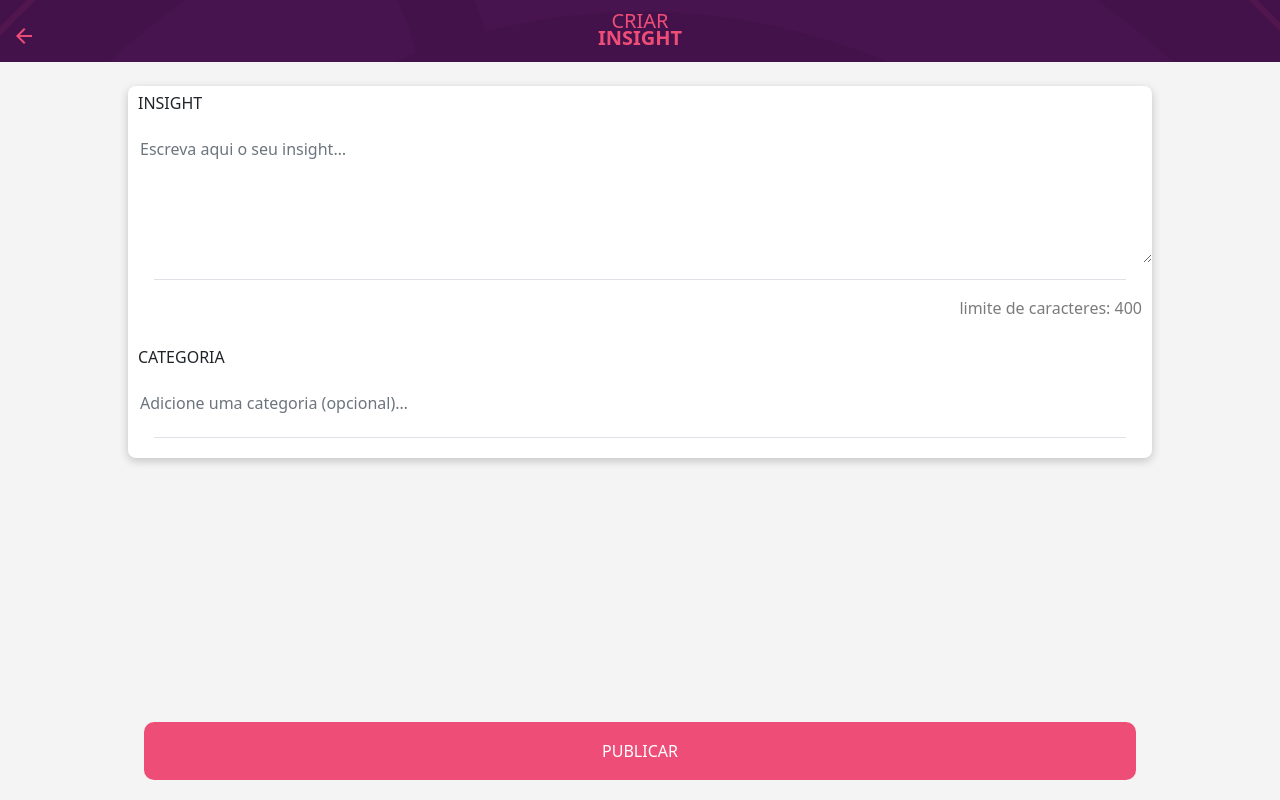
After one commit to Italo-Carvalho/Insights, a Django app: page /new/ in a window 1280 px wide. The commit adds this page. Run offline with Django 3.2, Linux system fonts and the light colour scheme.

Commit message:
web templates, docker setup, api optimize, fix card serializer

```diff
--- a/core/urls.py
+++ b/core/urls.py
@@ -16,7 +16,7 @@ schema_view = get_schema_view(
 )
 
 urlpatterns = [
-    path('api/doc', schema_view.with_ui('swagger', cache_timeout=0), name='schema-swagger-ui'),
+    path('api/doc/', schema_view.with_ui('swagger', cache_timeout=0), name='schema-swagger-ui'),
     path('api/api.json/', schema_view.without_ui(cache_timeout=0),
          name='schema-swagger-ui'),
     path('redoc/', schema_view.with_ui('redoc', cache_timeout=0), name='schema-redoc'),
--- a/insights/api/serializes.py
+++ b/insights/api/serializes.py
@@ -9,6 +9,7 @@ class TagsSerializer(serializers.ModelSerializer):
         fields = ('id', 'name')
 
 class CardSerializer(serializers.ModelSerializer):
+    tags = TagsSerializer(read_only=True, many=True)
     class Meta:
         model = Card
         fields = ('id', 'texto', 'data_criacao', 'data_modificacao', 'tags')
--- a/insights/api/viewsets.py
+++ b/insights/api/viewsets.py
@@ -16,7 +16,7 @@ class TagsViewsetsRUD(generics.RetrieveUpdateDestroyAPIView):
 
 
 class CardViewsetsLC(generics.ListCreateAPIView):
-    queryset = models.Card.objects.all()
+    queryset = models.Card.objects.all().prefetch_related('tags')
     permission_classes = (IsAuthenticated,)
     serializer_class = serializes.CardSerializer
     filter_backends = (DjangoFilterBackend,)
--- a/static/css/style.css
+++ b/static/css/style.css
@@ -7,14 +7,3 @@ img.avatar{
     border: 2px solid #ED4D77;
 
 }
-
-@media (min-width: 768px) {
-    .navbar-brand.abs
-        {
-            position: absolute;
-            width: auto;
-            left: 50%;
-            transform: translateX(-50%);
-            text-align: center;
-        }
-    }
--- a/web/templates/base.html
+++ b/web/templates/base.html
@@ -10,15 +10,31 @@
         <!-- Bootstrap CSS -->
         <link href="https://cdn.jsdelivr.net/npm/bootstrap@5.1.0/dist/css/bootstrap.min.css" rel="stylesheet" integrity="sha384-KyZXEAg3QhqLMpG8r+8fhAXLRk2vvoC2f3B09zVXn8CA5QIVfZOJ3BCsw2P0p/We" crossorigin="anonymous">
         <link rel="stylesheet" href="{% static 'css/style.css' %}">
-        {% comment %} <link rel="stylesheet" href="{% static 'css/bootstrap.css' %}"> {% endcomment %}
         <link rel="stylesheet" href="https://cdn.jsdelivr.net/npm/boxicons@latest/css/boxicons.min.css">
         <link rel="stylesheet" href="https://cdnjs.cloudflare.com/ajax/libs/font-awesome/5.15.1/css/all.min.css" integrity="sha512-+4zCK9k+qNFUR5X+cKL9EIR+ZOhtIloNl9GIKS57V1MyNsYpYcUrUeQc9vNfzsWfV28IaLL3i96P9sdNyeRssA==" crossorigin="anonymous" />
+        <link href="https://fonts.googleapis.com/icon?family=Material+Icons" rel="stylesheet">
 
         {% block head %}{% endblock head %}
     </head>
 
     <body>
+<style>
+body{
+    background-color: #F4F4F4;
+}
+.banner{
+    background-repeat: no-repeat;
+    background-size: cover;
+}
+hr {
 
+  color:#ED4D77;
+  width: 100px;
+  text-align: center;
+  margin: 0 auto;
+ opacity: 100%;
+}
+</style>
 
 {% include 'navbar.html' %}
 
--- a/web/templates/navbar.html
+++ b/web/templates/navbar.html
@@ -1,24 +1 @@
 {% load static %}
-<nav class="navbar navbar-expand-md navbar-dark mt-4">
-    <div class="container-fluid">
-        <div class="navbar-brand abs" id='avatar-w' >
-            <img class='avatar' width='75px' src="{% static 'img/avatar.png' %}">
-        </div>
-        <button class="navbar-toggler ms-auto" type="button" data-bs-toggle="collapse" data-bs-target="#collapseNavbar">
-            <span class="navbar-toggler-icon"></span>
-        </button>
-        <div class="navbar-collapse collapse" id="collapseNavbar">
-            <ul class="navbar-nav">
-                <li class="nav-item active">
-                    <a class="nav-link" href="#">Link</a>
-                </li>
-
-            </ul>
-            <ul class="navbar-nav ms-auto">
-                <li class="nav-item">
-                    <a class="nav-link" href="" data-bs-target="#myModal" data-bs-toggle="modal">About</a>
-                </li>
-            </ul>
-        </div>
-    </div>
-</nav>
--- /dev/null
+++ b/web/templates/new_card.html
@@ -0,0 +1,76 @@
+{% extends 'base.html' %}
+{% load static %}
+{% block title %}Home | {% endblock %}
+
+{% block content %}
+<style>
+textarea:hover,
+input:hover,
+textarea:active,
+input:active,
+textarea:focus,
+input:focus,
+button:focus,
+button:active,
+button:hover,
+label:focus,
+.btn:active,
+.btn.active
+{
+    outline:0px !important;
+    -webkit-appearance:none;
+    box-shadow: none !important;
+}
+</style>
+<div class='banner' style='background-image: url({% static "img/background.svg" %});'>
+    <nav id='navbar'class="navbar navbar-expand-md navbar-dark pt-4" style='flex-wrap: nowrap;justify-content: flex-start;'>
+        <div class="container-fluid">
+        <div style='position: absolute;width: auto;left: 50%;transform: translateX(-50%);text-align: center;'>
+            <div class="navbar-brand abs" style="margin-right: 0;color:#ED4D77;">
+                <h1 style="margin-bottom: -10px;font-size: 20px;font-weight: 300;">CRIAR</h1>
+                <p style="font-weight: bold;">INSIGHT</p>
+            </div>
+        </div>
+
+
+            <div class="navbar-collapse" style='display: flex!important;flex-basis: auto!important;'>
+                <ul class="navbar-nav">
+                    <li class="nav-item active">
+                        <a href='/' style='color:#ED4D77'><i class="material-icons">arrow_back</i></a>
+                    </li>
+
+                </ul>
+
+            </div>
+        </div>
+    </nav>
+</div>
+<div class='mt-4'>
+    <div class="mb-3 p-0" style="padding: 15px;text-align: center;max-width: 80%;margin: 0 auto;background-color: #ffff;border-radius: 8px;box-shadow: 0 3px 10px rgb(0 0 0 / 0.2);">
+    <p style="float: left;margin-left: 10px;margin-top: 5px;">INSIGHT</p>
+    <textarea class="form-control" rows="5" style='border:0px' placeholder="Escreva aqui o seu insight…"></textarea>
+
+    <div class="border-top my-3" style="width: 95%; margin: 0 auto;"></div>
+    <p class='pr-2 pb-1' style="text-align: right;margin-right: 10px;color: #7b7b7b;">limite de caracteres: 400</p>
+
+    <p style="float: left;margin-left: 10px;margin-top: 5px;">CATEGORIA</p>
+    <input class="form-control"  style='border:0px' placeholder="Adicione uma categoria (opcional)…">
+    <div class="border-top my-3" style="width: 95%; margin: 0 auto;"></div>
+    <p class='pr-2 pb-1' style="text-align: right;margin-right: 10px;color: #7b7b7b;"></p>
+
+    </div>
+<div>
+ </div>
+
+<div class="w-100 text-center" style="position: fixed;bottom: 0px;right: 0px;padding: 20px;" href="#">
+
+<div class="input-group" style="width: 80%;margin: 0 auto;">
+  <input type="button" value='PUBLICAR' class="btn w-100 py-3" style="border-radius:10px;background: #ED4D77;color:white;" placeholder="Pesquise por termos ou categorias...">
+
+</div>
+
+ </div>
+{% endblock %}
+
+{% block scripts %}
+{% endblock %}
--- a/web/urls.py
+++ b/web/urls.py
@@ -1,8 +1,9 @@
 from django.urls import path
-from .views import Home
+from .views import Home, NewCard
 
 app_name = "web"
 
 urlpatterns = [
-    path('', Home, name='home')
+    path('', Home, name='home'),
+    path('new/', NewCard, name='new_card')
 ]
--- a/web/views.py
+++ b/web/views.py
@@ -1,5 +1,18 @@
 from django.shortcuts import render
+from .api import ApiService
+
 
 def Home(request):
-    context = {}
+    data = ApiService().getData('x', 'x' , 1)
+
+    context = {
+        'data':data,
+    }
     return render(request, 'home.html', context)
+
+def NewCard(request):
+
+    context = {
+
+    }
+    return render(request, 'new_card.html', context)
```
Also changed, not shown: conftest.py (+4 -4 lines), core/settings.py (+6 -4 lines), default-setup.py (added, +7 -0 lines), docker-compose.yml (added, +22 -0 lines), web/api.py (+50 -13 lines), web/templates/home.html (+68 -0 lines), static/img/background.svg (added), 2 other files.
